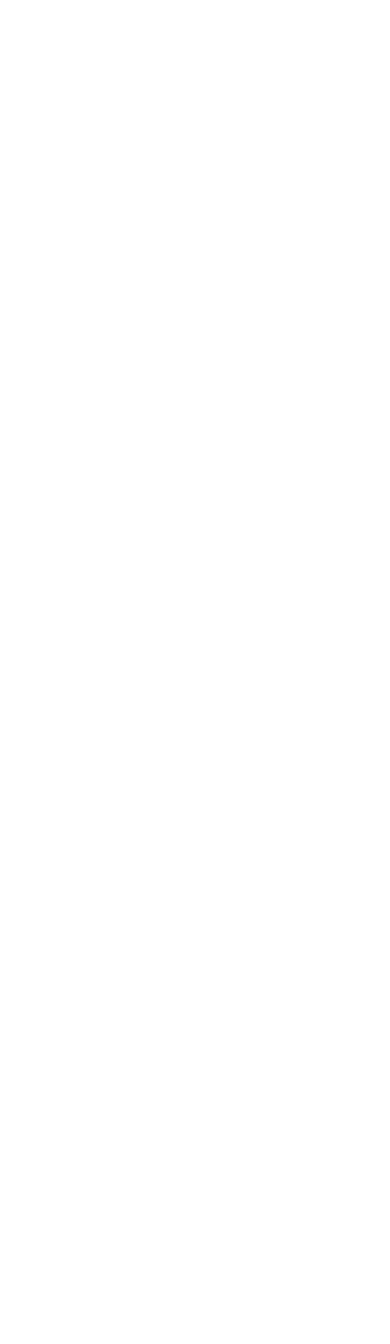
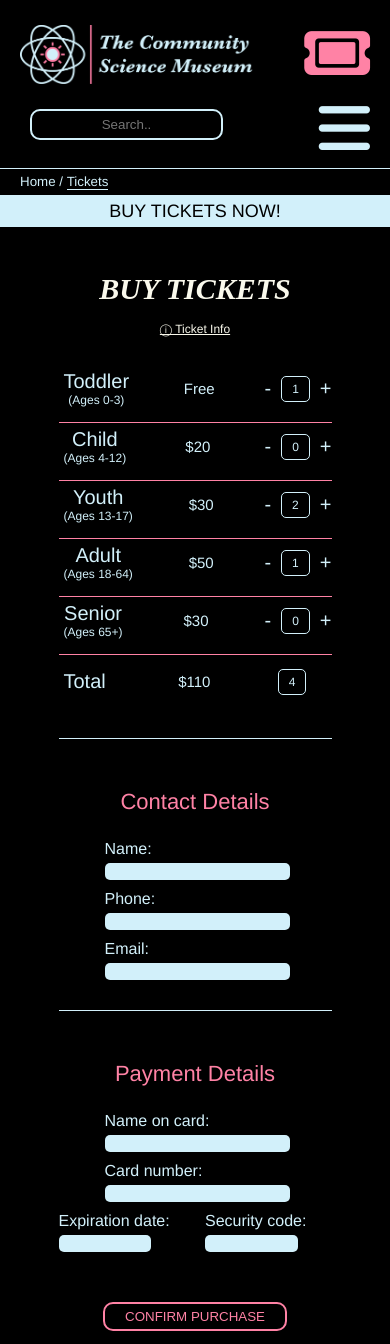
Before and after one commit to lkmelberg/SP1, a plain HTML site: page ticket.html in a window 390 px wide. Shown: the top 1344 px of the page. Before the commit the page ends 844 px from the top, so only its background shows below. Drawn offline with Linux system fonts and the light colour scheme.

Commit message:
13.05.22 - #4 - ticket html

```diff
--- /dev/null
+++ b/css/tickets.css
@@ -0,0 +1,136 @@
+/* ticket info toggle */
+.ticket_toggle_info::after {
+  content: none;
+}
+#toggle:checked ~ .ticket_toggle_info::after {
+  content: "Lorem ipsum lorem ipsum lorem";
+  font-family: "helvetica", sans-serif;
+  font-weight: 100;
+  font-size: 10px;
+  text-transform: lowercase;
+}
+.visually_hidden {
+  display: none;
+}
+.ticket_toggle {
+  font-family: "helvetica", sans-serif;
+  text-decoration: underline;
+  font-weight: 100;
+  font-size: 12px;
+  font-style: normal;
+  text-transform: none;
+}
+h1 {
+  margin-bottom: 0%;
+}
+
+/* container */
+
+.ticket_container {
+  display: flex;
+  flex-direction: column;
+  flex-wrap: nowrap;
+}
+
+/* divider */
+
+.ticket_divider {
+  margin: 30px 0px;
+  border-bottom: 1px solid #d2f0fa;
+}
+/* Ticket selection */
+.ticket_input {
+  color: #d2f0fa;
+  font-family: "helvetica", sans-serif;
+  text-decoration: none;
+  font-weight: 100;
+  display: flex;
+  flex-direction: row;
+  flex-wrap: nowrap;
+  align-items: center;
+  justify-content: space-between;
+  gap: 30px;
+  border-bottom: 1px solid #ff82a5;
+  padding-bottom: 10px;
+}
+.input_total {
+  justify-content: space-between;
+  padding: 10px 25px 10px 0px;
+  border-bottom: none;
+}
+
+/* type */
+.ticket_type {
+  display: flex;
+  flex-direction: column;
+  gap: 0px;
+  align-items: center;
+  padding: 5px;
+}
+.ticket_type_top {
+  font-size: 20px;
+  margin: 0%;
+}
+.ticket_type_bottom {
+  font-size: 12px;
+  margin: 0%;
+}
+/* price */
+.ticket_price {
+  font-size: 15px;
+}
+/* quantity */
+.ticket_qty {
+  display: flex;
+  flex-direction: row;
+  flex-wrap: nowrap;
+  gap: 10px;
+  align-items: center;
+}
+.ticket_minus,
+.ticket_plus {
+  margin-top: 5px;
+  font-size: 20px;
+}
+.ticket_number {
+  border: 1px solid #d2f0fa;
+  padding: 5px 10px;
+  border-radius: 5px;
+  font-size: 12px;
+}
+.ticket_qty p {
+  margin: 0%;
+}
+
+/* contact details */
+/* .contact_form_fields {
+  margin: 0%;
+} */
+
+/* payment details */
+.ticket_payment_form,
+.ticket_contact_form {
+  display: flex;
+  flex-direction: column;
+  align-items: center;
+}
+.payment_form_bottom {
+  display: flex;
+  flex-direction: row;
+  flex-wrap: nowrap;
+  justify-content: space-around;
+  gap: 20px;
+}
+.payment_sec input,
+.payment_exp input {
+  width: 70%;
+}
+/* button */
+.button {
+  margin: 30px 0px 50px 0px;
+}
+
+/* other */
+.pink_header {
+  text-align: center;
+}
--- a/ticket.html
+++ b/ticket.html
@@ -0,0 +1,258 @@
+<!DOCTYPE html>
+<html lang="en">
+
+<head>
+    <meta charset="UTF-8">
+    <meta http-equiv="X-UA-Compatible" content="IE=edge">
+    <meta name="description" content="The Community Science Museum Website. Buy Tickets Page">
+    <meta name="viewport" content="width=device-width, initial-scale=1.0">
+    <link href="css/styles.css" rel="stylesheet" />
+    <link href="css/tickets.css" rel="stylesheet" />
+    <link href="css/mediaquery.css" rel="stylesheet" />
+    <script src="https://kit.fontawesome.com/cf5488008f.js" crossorigin="anonymous"></script>
+    <title>TCSM | Tickets</title>
+</head>
+
+<body>
+    <header>
+        <section class="header">
+            <div class="header_top">
+                <div class="header_logo">
+                    <a href="index.html"><img src="images/logo/logo_dark_type_1000.png" alt="TCSM logo"
+                            class="logo_image"></a>
+                </div>
+                <div class="header_ticket">
+                    <a href="ticket.html"><i class="fa-solid fa-ticket header_ticket_icon" alt="buy tickets icon"></i>
+                    </a>
+                    <p class="ticket_text">TICKETS</p>
+                </div>
+
+
+                <div class="header_search">
+                    <input type="text" placeholder="Search.." class="search">
+                </div>
+                <div class="header_nav">
+                    <label for="hamburger-menu"><i class="fa-solid fa-bars "></i></label>
+                    <input type="checkbox" id="hamburger-menu" />
+                    <nav class="header_nav_items">
+                        <ul>
+                            <li><a href="index.html">HOME</a></li>
+                            <li><a href="exhibitions.html">EXHIBITIONS</a></li>
+                            <li><a href="about.html">ABOUT US</a></li>
+                            <li><a href="contact.html">CONTACT US</a></li>
+                        </ul>
+                    </nav>
+                </div>
+            </div>
+            <div class="header_breadcrumb">
+                <ul class="breadcrumb">
+                    <li><a href="index.html">Home</a></li>
+                    <li>/</li>
+                    <li class="current"><a href="ticket.html">Tickets</a></li>
+                </ul>
+            </div>
+            <div class="header_campaign">
+                <a href="ticket.html" class="campaign">BUY TICKETS NOW!</a>
+            </div>
+        </section>
+    </header>
+    <main>
+        <section class="ticket main_content">
+            <div class="ticket_header main_content_text">
+                <h1>buy tickets</h1>
+                <div>
+                    <label for="toggle" class="ticket_toggle">ⓘ Ticket Info</label>
+                    <input type="checkbox" id="toggle" class="visually_hidden">
+                    <div class="ticket_toggle_info"></div>
+                </div>
+            </div>
+            <div class="ticket_container">
+                <div class="ticket_selection">
+                    <div class="ticket_input input_1">
+                        <div class="ticket_type">
+                            <p class="ticket_type_top">Toddler</p>
+                            <p class="ticket_type_bottom">(Ages 0-3)</p>
+                        </div>
+                        <div class="ticket_price">Free</div>
+                        <div class="ticket_qty">
+                            <p class="ticket_minus">-</p>
+                            <p class="ticket_number">1</p>
+                            <p class="ticket_plus">+</p>
+                        </div>
+                    </div>
+                    <div class="ticket_input input_2">
+                        <div class="ticket_type">
+                            <p class="ticket_type_top">Child</p>
+                            <p class="ticket_type_bottom">(Ages 4-12)</p>
+                        </div>
+                        <div class="ticket_price">$20</div>
+                        <div class="ticket_qty">
+                            <p class="ticket_minus">-</p>
+                            <p class="ticket_number">0</p>
+                            <p class="ticket_plus">+</p>
+                        </div>
+                    </div>
+                    <div class="ticket_input input_3">
+                        <div class="ticket_type">
+                            <p class="ticket_type_top">Youth</p>
+                            <p class="ticket_type_bottom">(Ages 13-17)</p>
+                        </div>
+                        <div class="ticket_price">$30</div>
+                        <div class="ticket_qty">
+                            <p class="ticket_minus">-</p>
+                            <p class="ticket_number">2</p>
+                            <p class="ticket_plus">+</p>
+                        </div>
+                    </div>
+                    <div class="ticket_input input_4">
+                        <div class="ticket_type">
+                            <p class="ticket_type_top">Adult </p>
+                            <p class="ticket_type_bottom">(Ages 18-64)</p>
+                        </div>
+                        <div class="ticket_price">$50</div>
+                        <div class="ticket_qty">
+                            <p class="ticket_minus">-</p>
+                            <p class="ticket_number">1</p>
+                            <p class="ticket_plus">+</p>
+                        </div>
+                    </div>
+                    <div class="ticket_input input_5">
+                        <div class="ticket_type">
+                            <p class="ticket_type_top">Senior</p>
+                            <p class="ticket_type_bottom">(Ages 65+)</p>
+                        </div>
+                        <div class="ticket_price">$30</div>
+                        <div class="ticket_qty">
+                            <p class="ticket_minus">-</p>
+                            <p class="ticket_number">0</p>
+                            <p class="ticket_plus">+</p>
+                        </div>
+                    </div>
+                    <div class="ticket_input input_total">
+                        <div class="ticket_type">
+                            <p class="ticket_type_top">Total</p>
+                        </div>
+                        <div class="ticket_price">$110</div>
+                        <div class="ticket_qty">
+                            <p class="ticket_number">4</p>
+                        </div>
+                    </div>
+                </div>
+                <div class="ticket_divider"></div>
+                <div class="ticket_form ticket_contact">
+                    <h2 class="pink_header">contact details</h2>
+                    <div class="ticket_contact_form">
+                        <form class="contact_form_fields" method="post" action="contact.php">
+                            <div class="form_item contact_form_item contact_form_name">
+                                <label for="name" class="contact_form_item">Name:</label>
+                                <div class="contact_form_input">
+                                    <input type="text" id="name" name="name" class="contact_form_name_input item_form"
+                                        required>
+                                </div>
+                            </div>
+                            <div class="form_item contact_form_item contact_form_phone">
+                                <label for="tel" class="contact_form_item">Phone:</label>
+                                <div class="contact_form_input">
+                                    <input type="tel" id="tel" name="tel" class="contact_form_email_input item_form"
+                                        required>
+                                </div>
+                            </div>
+                            <div class="form_item contact_form_item contact_form_email">
+                                <label for="email" class="contact_form_item">Email:</label>
+                                <div class="contact_form_input">
+                                    <input type="email" id="email" name="email"
+                                        class="contact_form_email_input item_form" required>
+                                </div>
+                            </div>
+
+
+                        </form>
+                    </div>
+                </div>
+                <div class="ticket_divider"></div>
+                <div class="ticket_form ticket_paymemt">
+                    <h2 class="pink_header">payment details</h2>
+                    <div class="ticket_payment_form">
+                        <form class="contact_form_fields payment_fields" method="post" action="contact.php">
+                            <div class="form_item contact_form_item contact_form_name payment_name">
+                                <label for="name" class="contact_form_item">Name on card:</label>
+                                <div class="contact_form_input">
+                                    <input type="text" id="name" name="name" class="contact_form_name_input item_form"
+                                        required>
+                                </div>
+                            </div>
+                            <div class="form_item contact_form_item contact_form_cnum payment_cnum">
+                                <label for="cnum" class="contact_form_item">Card number:</label>
+                                <div class="contact_form_input">
+                                    <input type="number" id="cnum" name="cnum" class="contact_form_cnum_input item_form"
+                                        required>
+                                </div>
+                            </div>
+                            <div class="payment_form_bottom">
+                                <div class="form_item contact_form_item contact_form_exp payment_exp">
+                                    <label for="exp" class="contact_form_item">Expiration date:</label>
+                                    <div class="contact_form_input">
+                                        <input type="text" id="exp" name="exp" class="contact_form_exp_input item_form"
+                                            required>
+                                    </div>
+                                </div>
+                                <div class="form_item contact_form_item contact_form_sec payment_sec">
+                                    <label for="sec" class="contact_form_item">Security code:</label>
+                                    <div class="contact_form_input">
+                                        <input type="number" id="sec" name="sec"
+                                            class="contact_form_sec_input item_form" required>
+                                    </div>
+                                </div>
+                            </div>
+                        </form>
+                    </div>
+                </div>
+            </div>
+            <div class="contact_form_item contact_form_submit">
+                <button type="submit" class="contact_form_submit_button button">CONFIRM PURCHASE
+                </button>
+            </div>
+        </section>
+    </main>
+    <footer>
+        <section class="footer">
+            <div class="footer_left">
+                <div class="directory">
+                    <ul>
+                        <li><a href="contact.html">Contact Us</a></li>
+                        <li><a href="legal/privacy.html">Privacy Policy</a></li>
+                        <li><a href="legal/terms.html">Terms & Conditions</a></li>
+                        <li><a href="accessibility.html">Accessibility</a></li>
+                        <li><a href="faq.html">FAQ</a></li>
+                    </ul>
+                </div>
+            </div>
+            <div class="footer_right">
+                <div class="socials">
+                    <ul>
+                        <div class="socials_top">
+                            <li><a href="https://wwww.instagram.com/rainydays"><i
+                                        class="fa-brands fa-instagram"></i></a>
+                            </li>
+
+                            <li><a href="https://wwww.facebook.com/rainydays"><i class="fa-brands fa-facebook"></i></a>
+                            </li>
+                        </div>
+                        <div class="socials_bottom">
+                            <li><a href="https://wwww.twitter.com/rainydays"><i class="fa-brands fa-twitter"></i></a>
+                            </li>
+                            <li><a href="https://wwww.youtube.com/rainydays"><i class="fa-brands fa-youtube"></i></a>
+                            </li>
+                        </div>
+                    </ul>
+                </div>
+            </div>
+            <div class="footer_middle">
+                <p class="copyright">© 2022 The Community Science Museum, San Francisco, CA, USA. All Rights Reserved.
+                </p>
+            </div>
+        </section>
+    </footer>
+</body>
+
+</html>
```
Also changed, not shown: exhibitions.html (+1 -1 lines), css/ticket.css (deleted), css/ticket_sucess.css (deleted).
